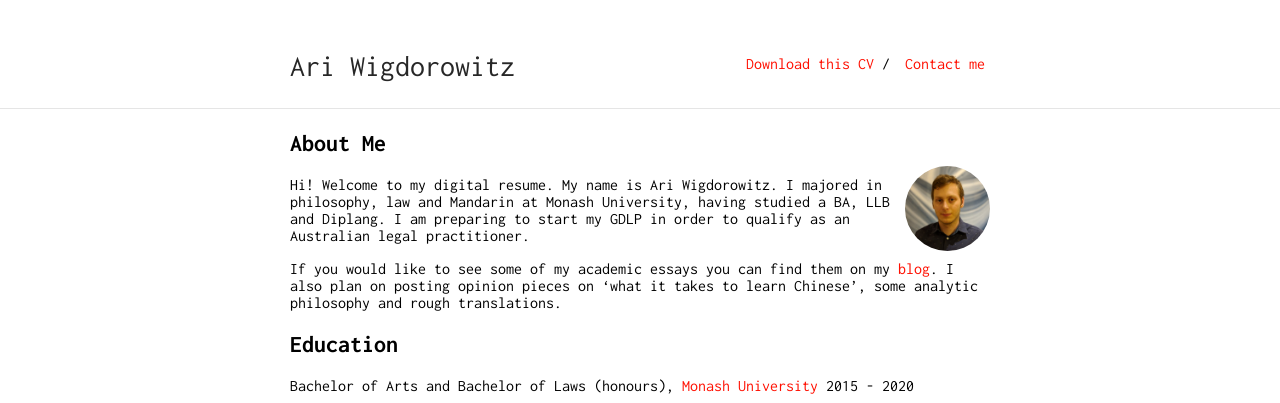
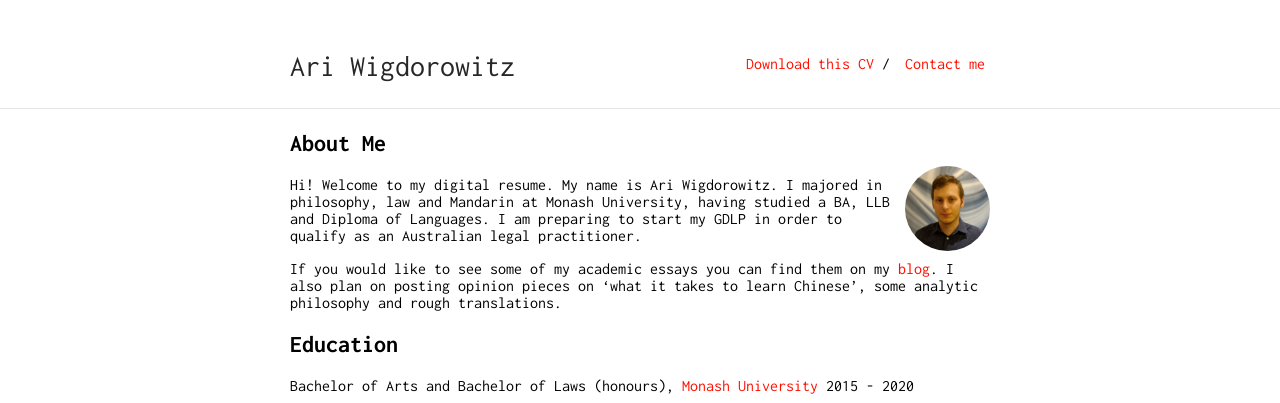
Before and after one commit to Wigdo/cv, a Jekyll site: the page built from index.md, in a window 1280 px wide. Shown: the top 403 px of the page. Built offline with Jekyll 4.4.1, drawn with Linux system fonts in a browser that asks for light colours; our own code applies the rules of GitHub Pages for plain Markdown files.

Commit message:
Update index.md

```diff
--- a/index.md
+++ b/index.md
@@ -6,7 +6,7 @@ layout: default
 
 <img class="profile-picture" src="sherlock.jpg">
 
-Hi! Welcome to my digital resume. My name is Ari Wigdorowitz. I majored in philosophy, law and Mandarin at Monash University, having studied a BA, LLB and Diplang. I am preparing to start my GDLP in order to qualify as an Australian legal practitioner.
+Hi! Welcome to my digital resume. My name is Ari Wigdorowitz. I majored in philosophy, law and Mandarin at Monash University, having studied a BA, LLB and Diploma of Languages. I am preparing to start my GDLP in order to qualify as an Australian legal practitioner.
 
 If you would like to see some of my academic essays you can find them on my [blog](https://wigdo.github.io/papyrus). I also plan on posting opinion pieces on 'what it takes to learn Chinese', some analytic philosophy and rough translations.
 
```
